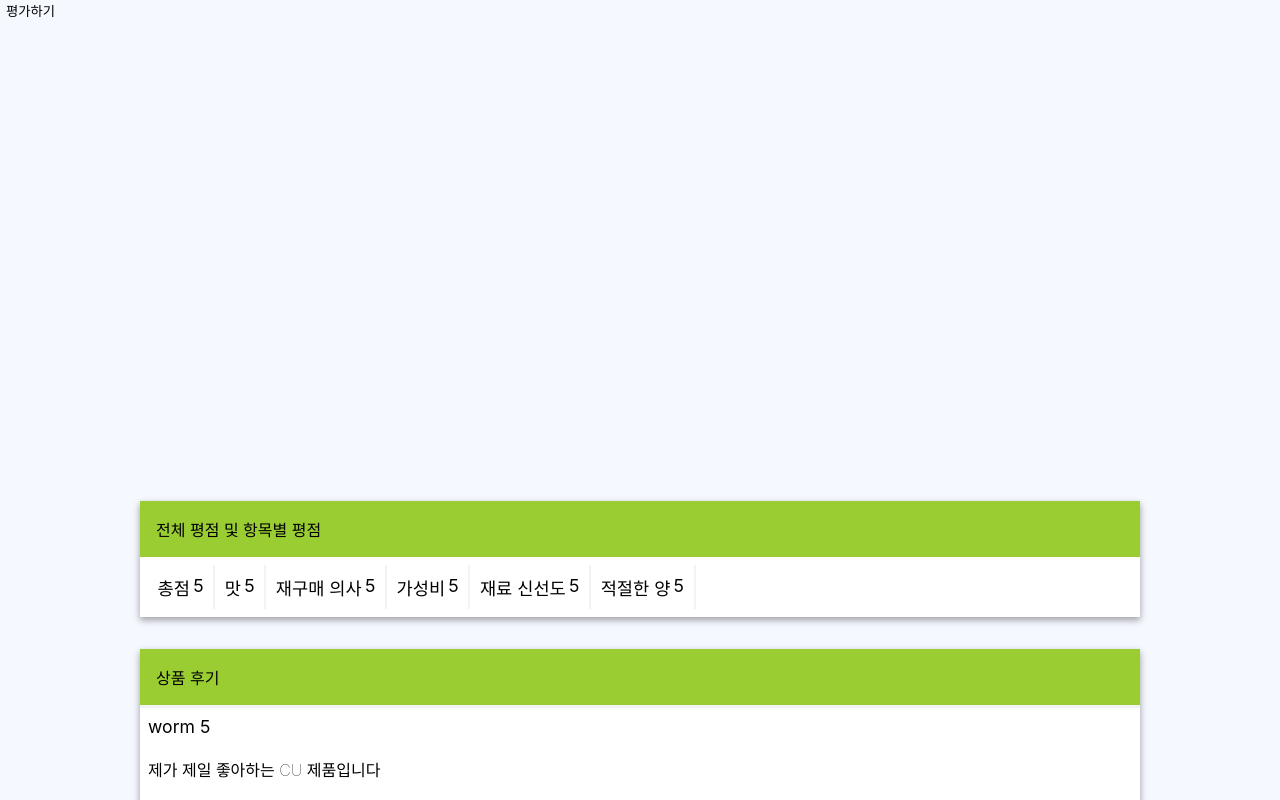
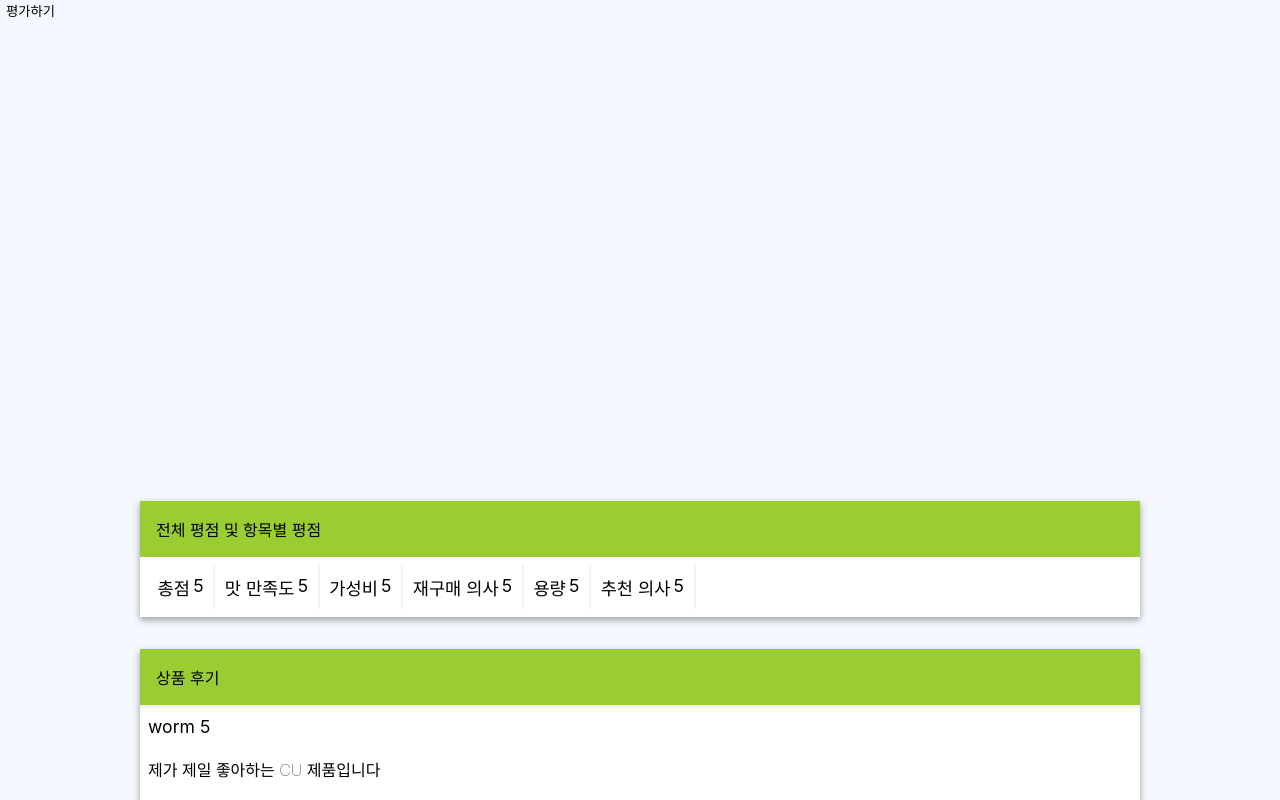
Before and after one commit to swsnu/swppfall2022-team19, a React (Create React App) app in the folder frontend/cu/: page /1/ProductDetail in a window 1280 px wide. Shown: the top 800 px of the page. Built offline with nearby package versions, Linux system fonts and the light colour scheme.

Commit message:
Update TotalScoreList.tsx
평가항목 변경

```diff
--- a/frontend/cu/src/components/TotalScoreList/TotalScoreList.tsx
+++ b/frontend/cu/src/components/TotalScoreList/TotalScoreList.tsx
@@ -19,11 +19,11 @@ export default function TotalScoreList (props: IProps){
     const [ totalscores, setTotalScores ] = useState<TotalScoreType[]>([
         {title: "총점", score: 5  },
 
-        {title: "맛", score: 5  },
+        {title: "맛 만족도", score: 5  },
+        {title: "가성비", score: 5  },
         {title: "재구매 의사", score: 5  },
-        {title: "가성비", score: 5  },
-        {title: "재료 신선도", score: 5  },
-        {title: "적절한 양", score: 5  },
+        {title: "용량", score: 5  },
+        {title: "추천 의사", score: 5  },
     ]);
 
     return (
```
